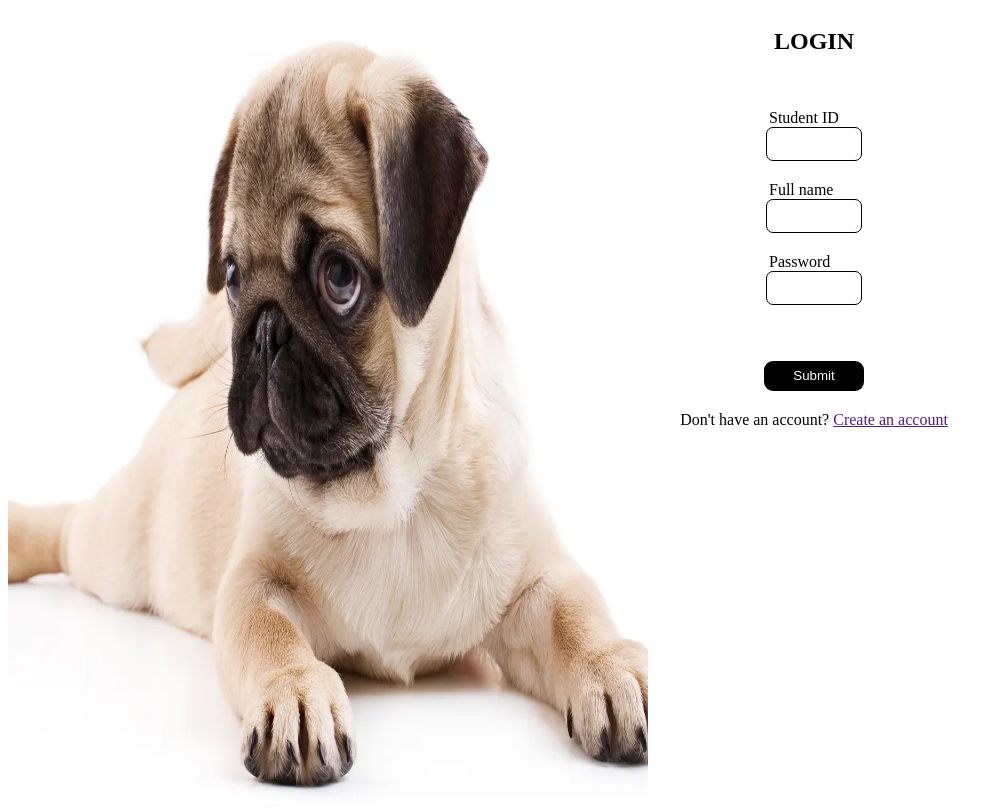
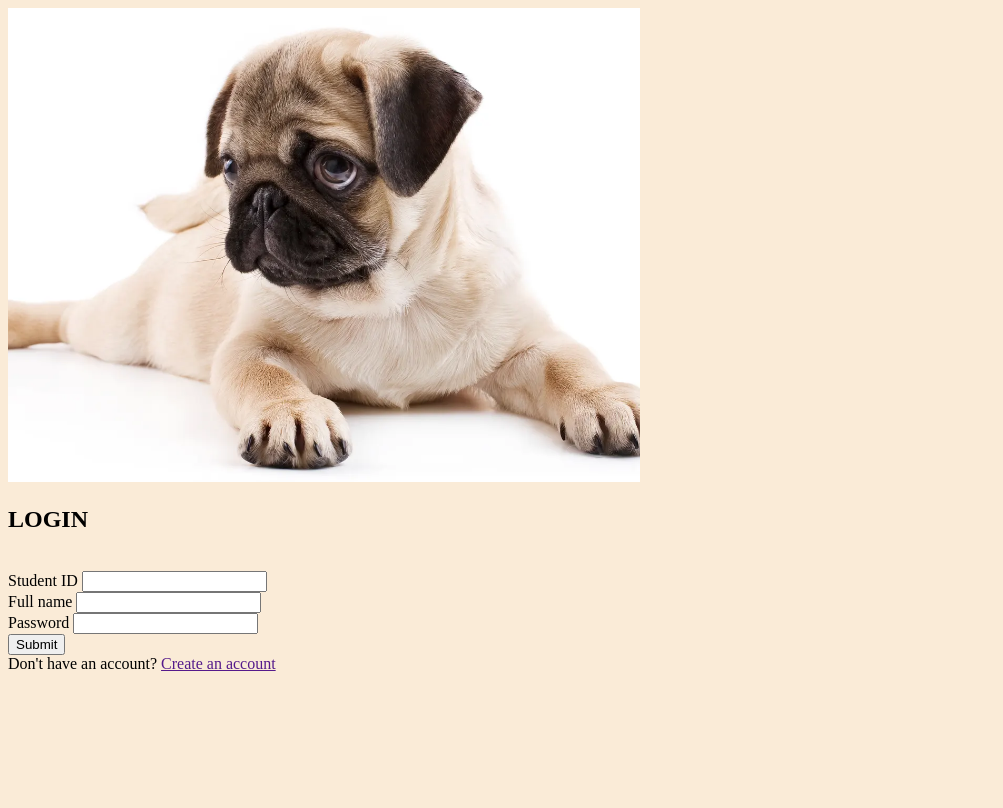
Before and after one commit to teeramaet/CRUD-PHP-project, a PHP site: page /login.html in a window 1280 px wide. Shown: the whole page, without its empty margins (0-1003 px from the left). After the commit the page ends 671 px from the top, so only its background shows below. Run offline with PHP 8.4, Linux system fonts and the light colour scheme.

Commit message:
Add files via upload
style for frontend

```diff
--- a/style.css
+++ b/style.css
@@ -1,56 +1,78 @@
-html,
-body {
-  width: 100%;
-  height: 100%;
-  box-sizing: border-box;
+body
+{
+    background-color:antiquewhite;
 }
-body {
-  display: flex;
-}
-div#div_content {
-  /*Set background color to white*/
-  background-color: white;
-  padding: 1em;
-}
-.div1 {
-  width: 60%;
-}
-.div2 {
-  width: 40%;
-}
-img {
-  display: inline-block;
-}
-.textbox {
-  color: black;
-  border: 1px black solid;
-  border-radius: 7px;
-  width: 30%;
-  height: 30px;
-  margin-bottom: 20px;
-}
-.btn-submit {
-  background: black;
-  position: right;
-  color: white;
-  width: 30%;
-  height: 30px;
-  border: black;
-  border-radius: 9px;
-  margin: 20px;
-}
-.btn-submit:hover {
-  color: grey;
+.top{
+    font-family: sans-serif;
+    font-size:150%;
+    padding :5px;
+    line-height:1;
+
 }
 
-.center {
-  text-align: center;
+.second
+{
+    position: absolute;
+    bottom:480px;
+    width: 500px;
+    padding:10px;
 }
-.form label {
-  display: block;
-  text-align: left;
-  margin-left: 35%;
-  width: 300px;
-  /*Set float property to left so that the labels are on the left of text fields*/
-  float: top;
+
+
+.command
+{
+    text-align : right;
+    padding : 10px;
+    word-spacing: 30px;
 }
+
+.box
+{
+    background: rgb(236, 213, 177);
+    border-radius: 7px;
+    box-sizing: content-box;
+    position: absolute;
+    bottom:420px;
+    width: 95px;
+    padding:10px;
+
+}
+
+.location
+{
+    border-radius: 7px;
+    background-color: rgb(246, 213, 180);
+    position: fixed;
+    bottom:200px;
+    width: 500px;
+    padding:10px;
+}
+
+.statistic
+{
+    border-radius: 7px;
+    background-color: rgb(236, 186, 137);
+    position:fixed;
+    bottom:200px;
+    right:200px;
+    width:500px;
+    padding:10px;
+
+}
+
+
+.flag
+{
+    position:fixed;
+    bottom:400px;
+    right:400px;
+    width:500px;
+    padding:10px;
+}
+
+.big
+{
+
+    width: 1050px;
+    margin: auto;
+}
```
